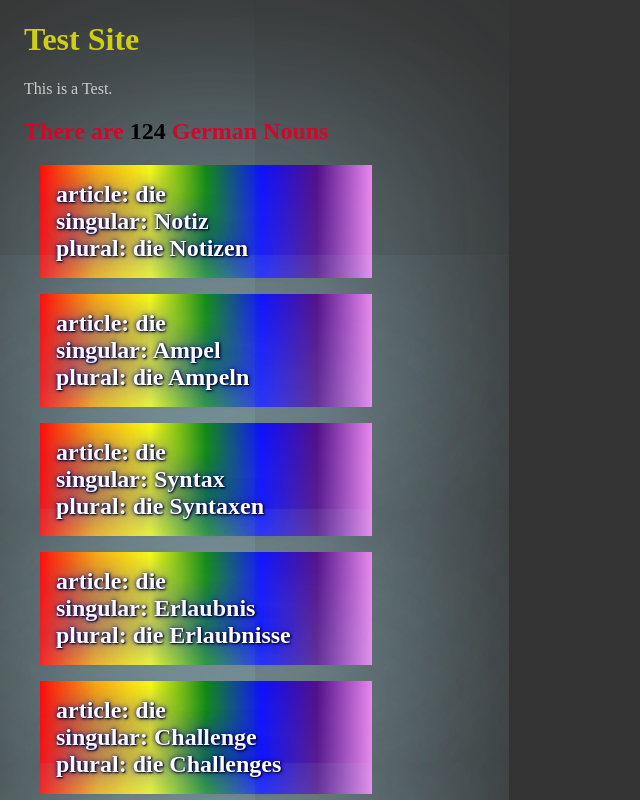
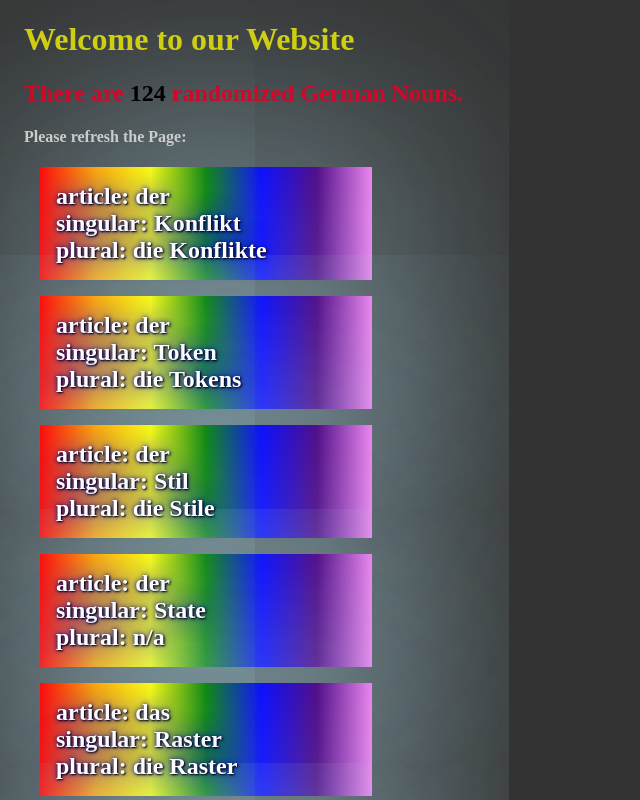
Before and after one commit to Scientific-Research/mk002reactbasic, a React (Vite) app: page / in a window 1280 px wide. Shown: the top 800 px of the page, without its empty margins (0-640 px from the left). Built offline with nearby package versions, Linux system fonts and the light colour scheme.

Commit message:
randomized array

```diff
--- /dev/null
+++ b/src/App.css
@@ -0,0 +1,32 @@
+body {
+  background-color: #333;
+  color: #ccc;
+  font-family: ubuntu;
+  padding: 0 1rem;
+}
+body h1 {
+  color: rgb(206, 206, 18);
+}
+body h2 {
+  color: rgb(206, 9, 42);
+}
+body span {
+  color: rgb(0, 0, 0);
+}
+body h3 {
+  color: green;
+}
+body h4 {
+  color: #ccc;
+}
+body .noun {
+  background-color: rgb(20, 15, 53);
+  text-shadow: 1px 1px 2px black, 0 0 25px blue, 0 0 5px darkblue;
+  box-shadow: 5px 1px 1000px lightblue;
+  background-image: linear-gradient(to right, red, orange, yellow, green, blue, indigo, violet);
+  width: 300px;
+  padding: 1rem;
+  color: white;
+  margin: 1rem;
+  font-size: 1.5rem;
+}/*# sourceMappingURL=App.css.map */
--- a/src/App.jsx
+++ b/src/App.jsx
@@ -1,19 +1,40 @@
 // import { useState } from 'react'
 import "./App.scss";
-import germanNouns from "./data/germanNouns.json";
+import _germanNouns from "./data/germanNouns.json";
 
 function App() {
   // const [count, setCount] = useState(0)
+  const shuffle = (array) => {
+    let currentIndex = array.length;
+    console.log(currentIndex);
+    while (currentIndex != 0) {
+      // Returns a random integer from 0 to 123:
+      const randomIndex = Math.floor(Math.random() * currentIndex);
+      currentIndex--;
+
+      //swap
+      [array[currentIndex], array[randomIndex]] = [
+        array[randomIndex],
+        array[currentIndex],
+      ];
+    }
+    return array;
+  };
+
+  // const germanNouns = shuffle(_germanNouns).filter((m) => m.article === "der");
+  const germanNouns = shuffle(_germanNouns);
 
   return (
     <div className="App">
-      <h1>Test Site</h1>
-      <p>This is a Test.</p>
-      <h2>There are {<span>{germanNouns.length}</span>} German Nouns</h2>
+      <h1>Welcome to our Website</h1>
+      <h2>
+        There are {<span>{germanNouns.length}</span>} randomized German Nouns.
+      </h2>
+      <h4>Please refresh the Page:</h4>
       <h3 className="nouns">
         {germanNouns.map((noun) => {
           return (
-            <div className="noun">
+            <div className="noun" key={noun.singular}>
               {" "}
               {/* ohne diese div(className ="noun"), können wir  nicht alle drei Elemente vom .map bekommen und
             wir werden ansonsten nur die letztes Element(nouns.plural) bekommen. Das ist der haupt Punk,wie wir
--- a/src/App.scss
+++ b/src/App.scss
@@ -14,6 +14,9 @@ body {
   }
   h3 {
     color: green;
+  }
+  h4 {
+    color: #ccc;
   }
   .noun {
     background-color: rgb(20, 15, 53);
```
Also changed, not shown: 1 other file (tests, documents, lock files or other folders).
